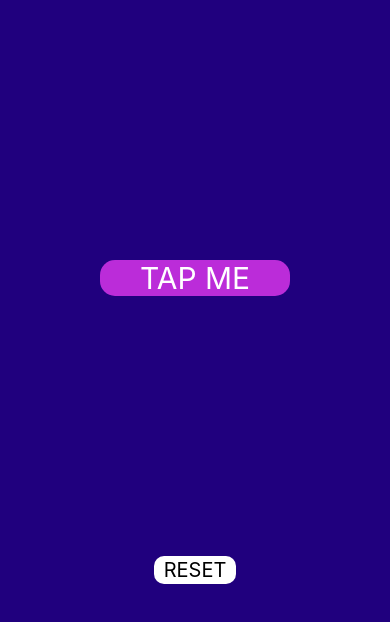
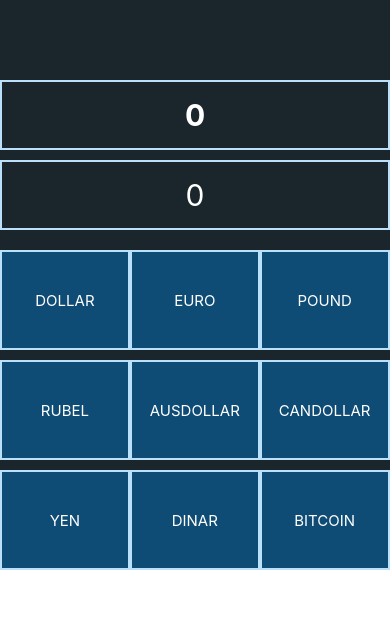
Before and after one commit to Sooraj-s-98/lco-react-native, a React Native app: screen / in a window 390 px wide. Shown: the top 622 px of the page. Built offline with nearby package versions, Linux system fonts and the light colour scheme.

Commit message:
currency app done

```diff
--- a/App.js
+++ b/App.js
@@ -4,36 +4,73 @@ import {
   StyleSheet,
   View,
   TouchableOpacity,
+  ScrollView,
+  SafeAreaView,
+  TextInput,
+
 } from "react-native";
 
+import Snackbar from 'react-native-snackbar';
+
+const currencyPerRupee={
+  DOLLAR:0.014,
+  EURO:0.012,
+  POUND:0.011,
+  RUBEL:0.93,
+  AUSDOLLAR:0.2,
+  CANDOLLAR:0.019,
+  YEN:1.54,
+  DINAR:0.0043,
+  BITCOIN:0.000004,
+}
+
 const App = () =>{
+const [inputValue,setInputValue]=useState(0);
+const [resultValue,setResultValue]=useState(0);
 
-  const [randomColor,setRandomColor]=useState("rgb(32,0,126)");
-
-  const resetBG=()=>{
-    setRandomColor("rgb(0,0,0)");
+const buttonPressed=(currency)=>{
+  if(!inputValue){
+    return Snackbar.show({
+      text: 'Please enter value',
+      backgroundColor:"#EA7773",
+      textColor:"#FFFFFF",
+    });
   };
-  const changeBG=()=>{
-
-    let color="rgb("+
-      Math.floor(Math.random()*256) +
-      ','+
-      Math.floor(Math.random()*256) +
-      ','+
-      Math.floor(Math.random()*256) +
-      ')';
-      setRandomColor(color);
-   };
+  let result=parseFloat(inputValue) * currencyPerRupee[currency];
+  setResultValue(result.toFixed(2));
+}
   return(
     <>
-    <View style={[styles.container,{ backgroundColor : randomColor}]}>
-      <TouchableOpacity onPress={changeBG}>
-        <Text style={styles.text}>TAP ME</Text>
-      </TouchableOpacity>
-      <TouchableOpacity onPress={resetBG}>
-        <Text style={styles.reset}>Reset</Text>
-      </TouchableOpacity>
-    </View>
+     <ScrollView keyboardShouldPersistTaps="handled"
+     contentInsetAdjustmentBehavior="automatic">
+       <SafeAreaView style={styles.container}>
+          <View style={styles.resultContainer}>
+            <Text style={styles.resultValue}>{resultValue}</Text>
+          </View>
+          <View style={styles.inputContainer}>
+            <TextInput
+            style={styles.input}
+            keyboardType="numeric"
+            placeholder="Enter Value"
+            placeholderTextColor="#c1c1c1"
+            value={inputValue}
+            onChangeText={(inputValue)=> setInputValue(inputValue)}>
+            </TextInput>
+          </View>
+          <View  style={styles.covertButtonContainer}>
+             {
+               Object.keys(currencyPerRupee).map((currency)=>(
+                    <TouchableOpacity
+                    key={currency}
+                    style={styles.converterButton}
+                    onPress={()=>buttonPressed(currency)}>
+                      <Text style={styles.covertButtonText}>{currency}</Text>
+                    </TouchableOpacity>
+               ))
+             }
+          </View>
+       </SafeAreaView>
+     </ScrollView>
     </>
   );
 };
@@ -42,24 +79,50 @@ export default App;
 const styles=StyleSheet.create({
   container :{
     flex : 1,
-    alignItems: 'center',
-    justifyContent : 'space-evenly',
+    backgroundColor:"#1b262c"
   },
-  text :{
-    fontSize :30,
-    backgroundColor: "#BB2CD9",
-    paddingHorizontal:40,
-    color: "#FFFFFF",
-    borderRadius : 15,
-    textTransform : "uppercase"
+  resultContainer:{
+    height:70,
+    marginTop:80,
+    justifyContent:"center",
+    borderColor:"#bbe1fa",
+    borderWidth:2,
+    alignItems:"center",
   },
-  reset :{
-    fontSize :20,
-    backgroundColor: "#FFFFFF",
-    paddingVertical:2,
-    paddingHorizontal:10,
-    color: "#000000",
-    borderRadius : 10,
-    textTransform : "uppercase"
+  resultValue:{
+    fontSize:30,
+    color:"#FFF",
+    fontWeight:"bold",
+  },
+  inputContainer:{
+      height:70,
+      marginTop:10,
+      justifyContent:"center",
+      borderWidth:2,
+      borderColor:"#bbe1fa",
+  },
+  input:{
+    fontSize:30,
+    textAlign:"center",
+    color:"#FFFFFF",
+  },
+  covertButtonContainer:{
+    flexDirection:"row",
+    flexWrap:"wrap",
+    marginTop:10,
+  },
+  converterButton :{
+    alignItems:"center",
+    justifyContent:"center",
+    height:100,
+    width:"33.3%",
+    borderColor:"#bbe1fa",
+    borderWidth:2,
+    marginTop:10,
+    backgroundColor:"#0f4c75"
+  },
+  covertButtonText:{
+    color:"#FFF",
+    fontSize:15,
   }
-})
+});
--- a/package.json
+++ b/package.json
@@ -11,7 +11,8 @@
   },
   "dependencies": {
     "react": "16.13.1",
-    "react-native": "0.63.4"
+    "react-native": "0.63.4",
+    "react-native-snackbar": "^2.3.0"
   },
   "devDependencies": {
     "@babel/core": "^7.12.10",
```
Also changed, not shown: 1 other file (tests, documents, lock files or other folders).
